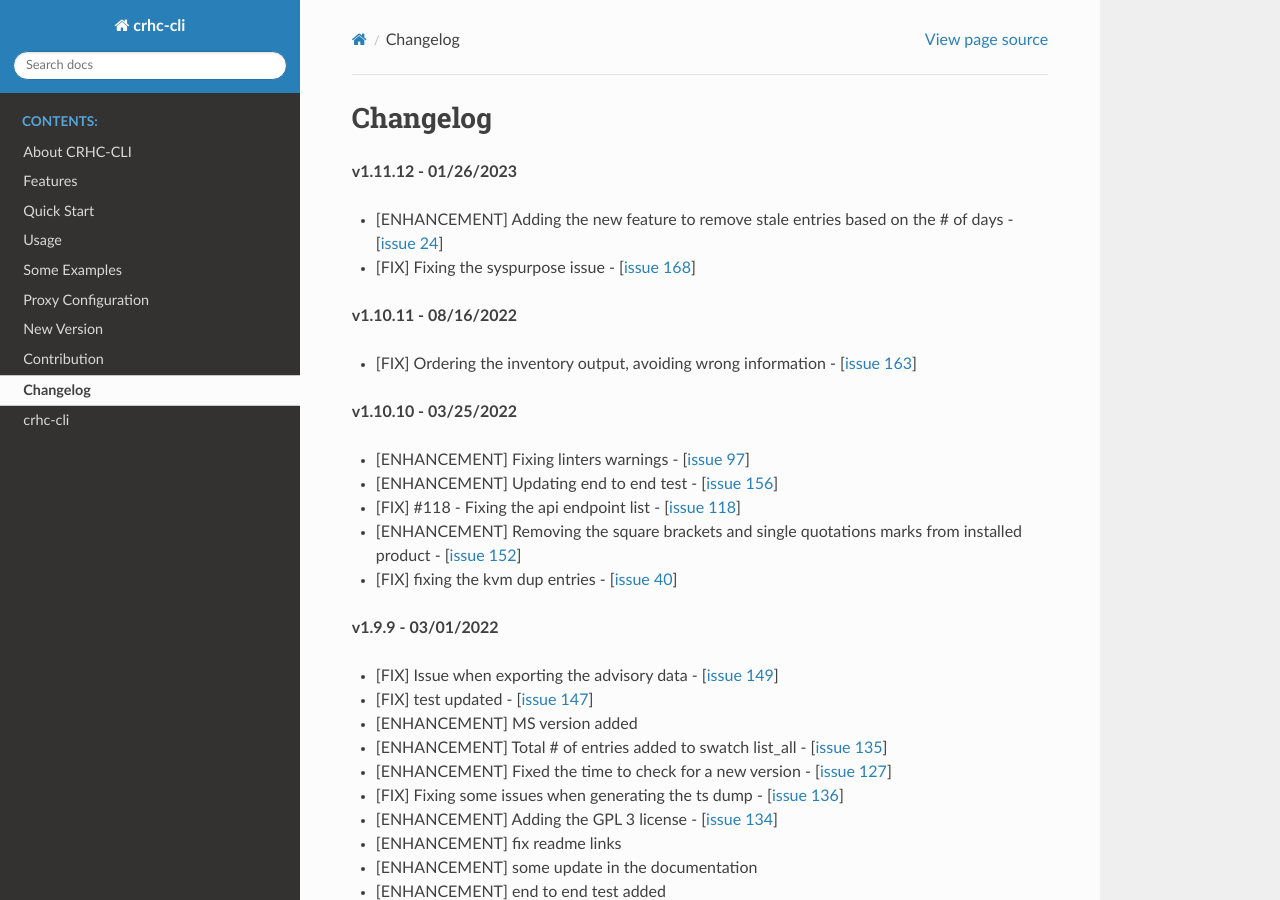
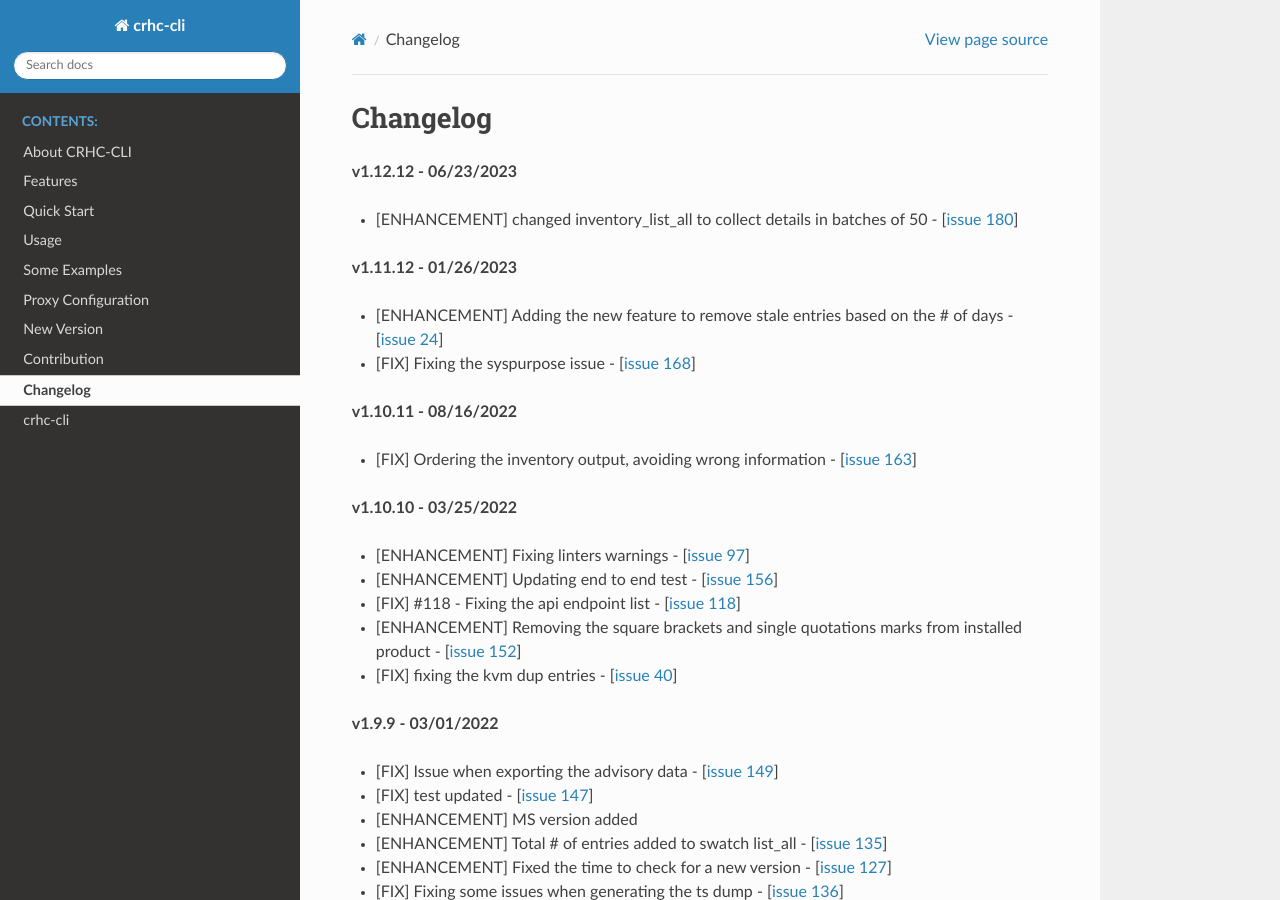
Before and after one commit to C-RH-C/crhc-cli, a Sphinx documentation site: the page built from docs/changelog.rst, in a window 1280 px wide and 900 px high. Built offline with Sphinx 7.4.7 and the Read the Docs theme 2.0.0, drawn with Linux system fonts in a browser that asks for light colours.

Commit message:
[VERSION] new version 1.12.12

```diff
--- a/docs/changelog.rst
+++ b/docs/changelog.rst
@@ -1,5 +1,13 @@
 Changelog
 ---------
+
+
+**v1.12.12 - 06/23/2023**
+
+- [ENHANCEMENT] changed inventory_list_all to collect details in batches of 50 - [`issue 180`_]
+
+.. _issue 180: https://github.com/C-RH-C/crhc-cli/issues/180
+
 
 
 **v1.11.12 - 01/26/2023**
```
Also changed, not shown: 2 other files.
